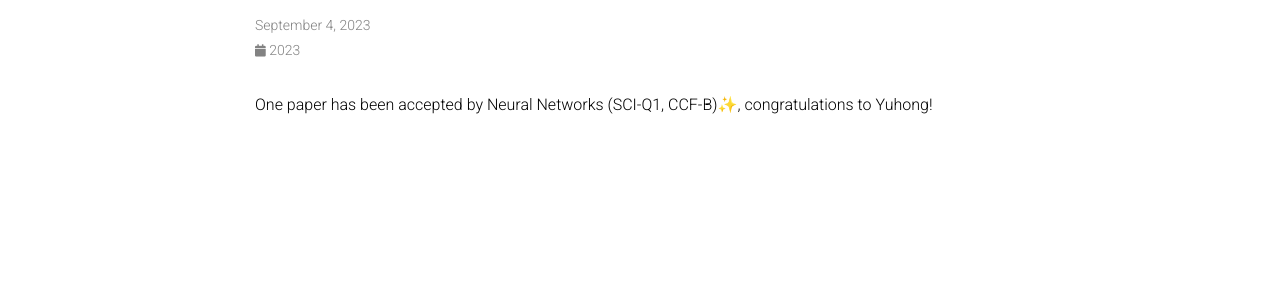
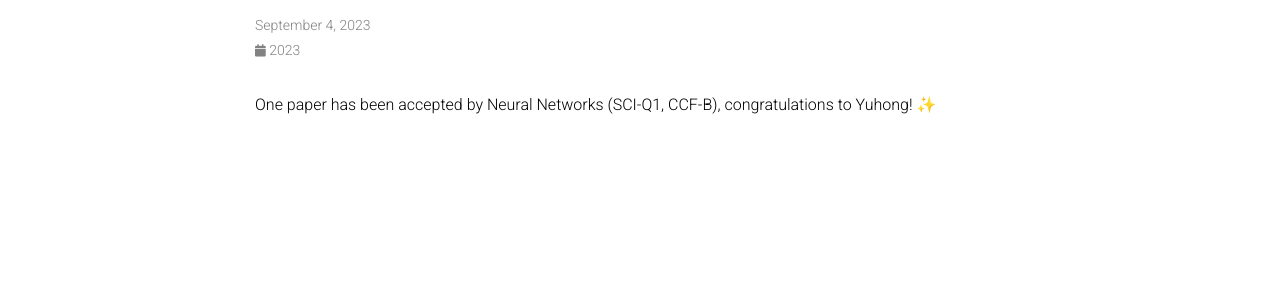
Before and after one commit to huangsuj/huangsuj.github.io, a Jekyll site: the page built from _news/news_20230904.md, in a window 1280 px wide. Shown: the part 146-432 px from the top of the page. Built offline with Jekyll 4.4.1, drawn with Linux system fonts in a browser that asks for light colours; emoji names are drawn with the system emoji font; comment, search, counter and statistics services are not loaded; a style sheet for code colours, icons or effects is not loaded.

Commit message:
Update news_20230904.md

```diff
--- a/_news/news_20230904.md
+++ b/_news/news_20230904.md
@@ -4,4 +4,4 @@ date: 2023-09-04 15:59:00-0400
 inline: true
 ---
 
-One paper has been accepted by Neural Networks (SCI-Q1, CCF-B):sparkles:, congratulations to Yuhong!
+One paper has been accepted by Neural Networks (SCI-Q1, CCF-B), congratulations to Yuhong! :sparkles:
```
